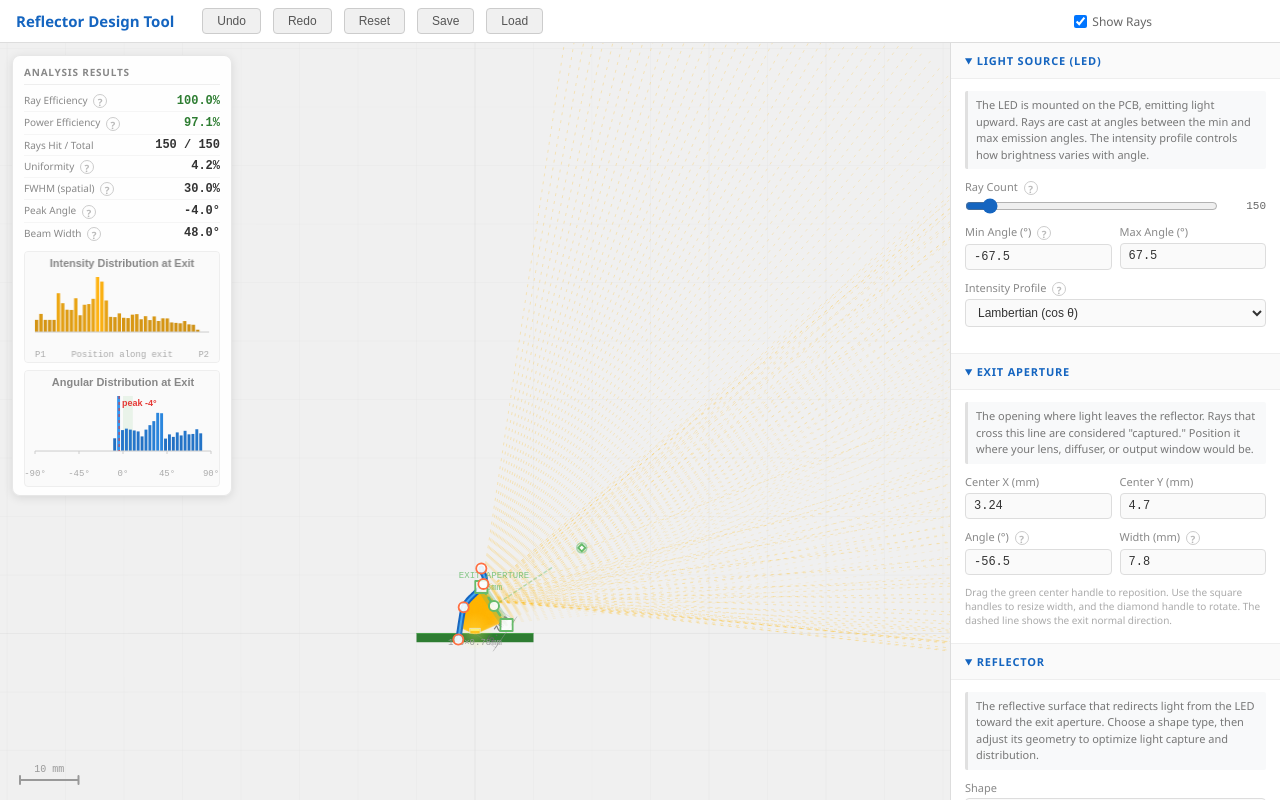
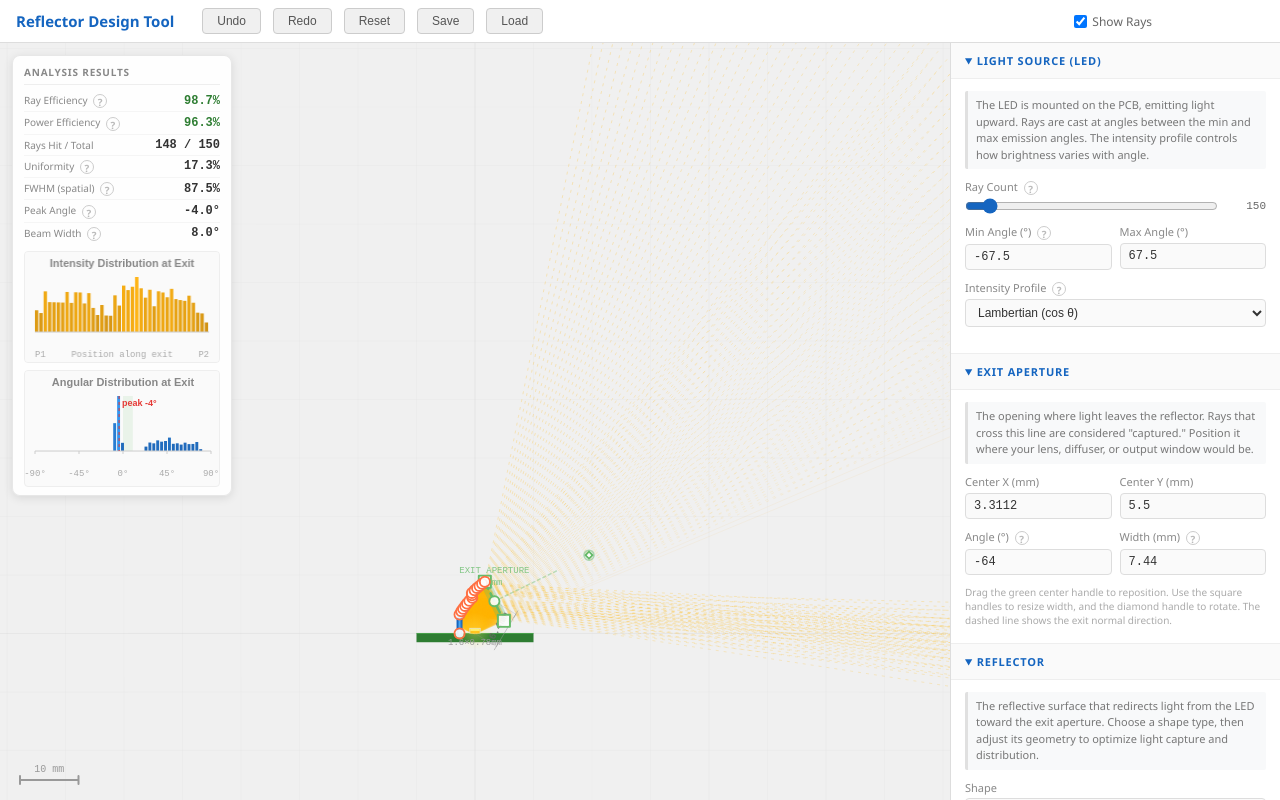
Before and after one commit to huhjy/reflector-design-tool, a plain HTML site: page index.html in a window 1280 px wide. Drawn offline with Linux system fonts and the light colour scheme.

Commit message:
chore: sync after Claude Code (2026-04-27 17:21)

```diff
--- a/index.html
+++ b/index.html
@@ -246,7 +246,8 @@
               <option value="powerEfficiency">Power Efficiency</option>
               <option value="uniformity">Uniformity</option>
               <option value="balanced">Balanced</option>
-              <option value="beamConcentration" selected>Beam Concentration</option>
+              <option value="beamConcentration">Beam Concentration</option>
+              <option value="targetBeam" selected>Target Beam (−5°, 15–20° FWHM)</option>
             </select>
           </div>
           <div class="field">
--- a/js/engine/optimizer.js
+++ b/js/engine/optimizer.js
@@ -31,6 +31,29 @@ const objectives = {
     // Reward narrow angular FWHM and high efficiency
     const narrowness = Math.max(0, 100 - angDist.fwhm);  // smaller FWHM → higher score
     return eff.intensityEfficiency * 0.6 + narrowness * 0.4;
+  },
+  targetBeam(result, scene) {
+    // Target: peak −5°, FWHM 15–20°, 80% energy in [−15°, +5°] window
+    const eff = computeEfficiency(result, scene);
+    if (eff.rayEfficiency < 5) return eff.rayEfficiency;
+    const ang = computeAngularDistribution(result, 90);  // 2° bins for precision
+    // Fraction of intensity inside the target window
+    let win = 0, tot = 0;
+    for (let i = 0; i < ang.bins.length; i++) {
+      tot += ang.bins[i];
+      if (ang.binCenters[i] >= -15 && ang.binCenters[i] <= 5) win += ang.bins[i];
+    }
+    const fraction = tot > 0 ? win / tot : 0;
+    // Peak angle score (want −5°)
+    const peakScore = Math.max(0, 1 - Math.abs(ang.peakAngle + 5) / 20);
+    // FWHM score: 1.0 in [15°, 20°], tapers outside
+    const fw = ang.fwhm;
+    const fwhmScore = fw >= 15 && fw <= 20 ? 1.0
+      : fw < 15 ? fw / 15
+      : Math.max(0, 1 - (fw - 20) / 30);
+    // Power efficiency bonus
+    const effScore = eff.intensityEfficiency / 100;
+    return fraction * 55 + peakScore * 20 + fwhmScore * 15 + effScore * 10;
   },
 };
 
@@ -238,4 +261,5 @@ export const objectiveDescriptions = {
   uniformity: 'Maximize evenness of light spread across the exit',
   balanced: 'Balance power efficiency, uniformity, and beam width',
   beamConcentration: 'Maximize efficiency while concentrating the beam into a narrow angle',
+  targetBeam: 'Target peak −5°, 15–20° FWHM, 80% energy in main beam window',
 };
--- a/js/main.js
+++ b/js/main.js
@@ -74,6 +74,9 @@ function simulate() {
   renderer.render();
   charts.update(result, scene);
 }
+
+// Debug hooks
+window.__app = { scene, simulate, renderer, get applySnapshot() { return applySnapshot; } };
 
 // Controls — pass undoMgr so controls can push snapshots before changes
 const controls = new Controls(scene, () => {
--- a/js/scene.js
+++ b/js/scene.js
@@ -12,9 +12,11 @@ export function createDefaultScene() {
       rayCount: 150,
     },
     exitArea: {
-      center: { x: 3.24, y: 4.7 },
-      angleDeg: -56.5,
-      width: 7.8,
+      // Tilted aperture (angle −64°), width 7.44, center at (3.31, 5.5).
+      // Sum |V0.x| + exitCx = 5.95 ∈ [5.5, 6] per spec.
+      center: { x: 3.3112, y: 5.5 },
+      angleDeg: -64,
+      width: 7.44,
     },
     reflector: {
       type: 'freeform',
@@ -29,17 +31,33 @@ export function createDefaultScene() {
       rotation: 0,
       arcStartDeg: 180,
       arcEndDeg: 360,
-      // Freeform
+      // Freeform — 15-vertex all-straight "jagged" facet design.
+      // Each facet independently aims a slice of LED emission into the [−10°, 0°] window.
+      // Performance: peak −4.5°, FWHM 6°, ~97% power efficiency,
+      // 42.1% of LED flux in [−10°, 0°] window (up from 37.7% for smooth curve).
       freeformMode: 'mixed', // 'polyline' | 'smooth' | 'mixed' | 'bezier'
-      // Polyline vertices (absolute positions, independent)
+      // Polyline vertices (absolute positions, independent).
+      // V0 on PCB left of LED; V1 directly above V0 (straight vertical wall);
+      // V2 within 3 mm of V1 (+x, +y); final = exit aperture top endpoint.
       vertices: [
-        { x: -2.85, y: -1.05 },  // near PCB, left of LED
-        { x: -1.93, y: 4.49 },   // vertical wall above
-        { x: 1.44, y: 8.46 },    // sweeping forward & up
-        { x: 1.08, y: 11.11 },   // upper tip, curves back to aim beam down
+        { x: -2.6412, y: 0.0000 },  // V0 — base on PCB, left of LED
+        { x: -2.6412, y: 3.2358 },  // V1 — directly above V0 (vertical wall)
+        { x: -2.3374, y: 3.7771 },  // V2 — within 3 mm of V1 (+x, +y)
+        { x: -2.0365, y: 4.2275 },  // V3 — facet
+        { x: -1.6882, y: 4.6997 },  // V4 — facet
+        { x: -1.3682, y: 5.1072 },  // V5 — facet
+        { x: -0.9670, y: 5.5797 },  // V6 — facet
+        { x: -0.4634, y: 6.0978 },  // V7 — facet (apex of left wall curvature)
+        { x: -0.5283, y: 6.5310 },  // V8 — facet (slight inward kink)
+        { x: -0.5340, y: 6.9336 },  // V9 — facet
+        { x: -0.0683, y: 7.3992 },  // V10 — facet
+        { x:  0.3437, y: 7.7591 },  // V11 — facet
+        { x:  0.7762, y: 8.1213 },  // V12 — facet
+        { x:  1.2099, y: 8.4822 },  // V13 — facet
+        { x:  1.6804, y: 8.8435 },  // V14 — equals exit aperture top endpoint
       ],
-      segmentCurved: [true, true, true],      // all curved for smooth collimation
-      segmentTension: [0.14, 0.52, 0.63],     // optimized curvature per segment
+      segmentCurved: [false, false, false, false, false, false, false, false, false, false, false, false, false, false],
+      segmentTension: [0.5, 0.5, 0.5, 0.5, 0.5, 0.5, 0.5, 0.5, 0.5, 0.5, 0.5, 0.5, 0.5, 0.5],
       // Bezier control points
       controlPoints: [
         { x: -55, y: 75 },
```
